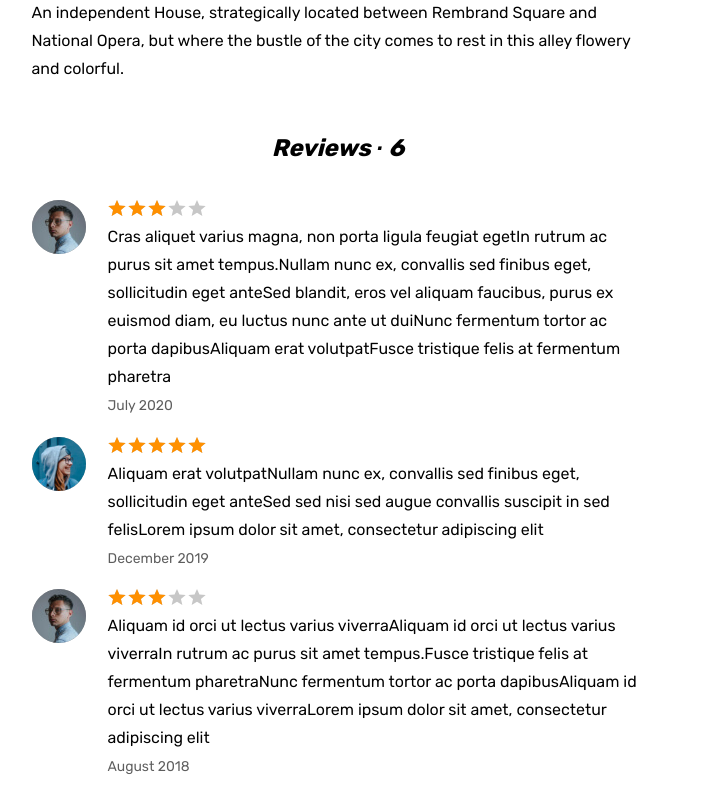
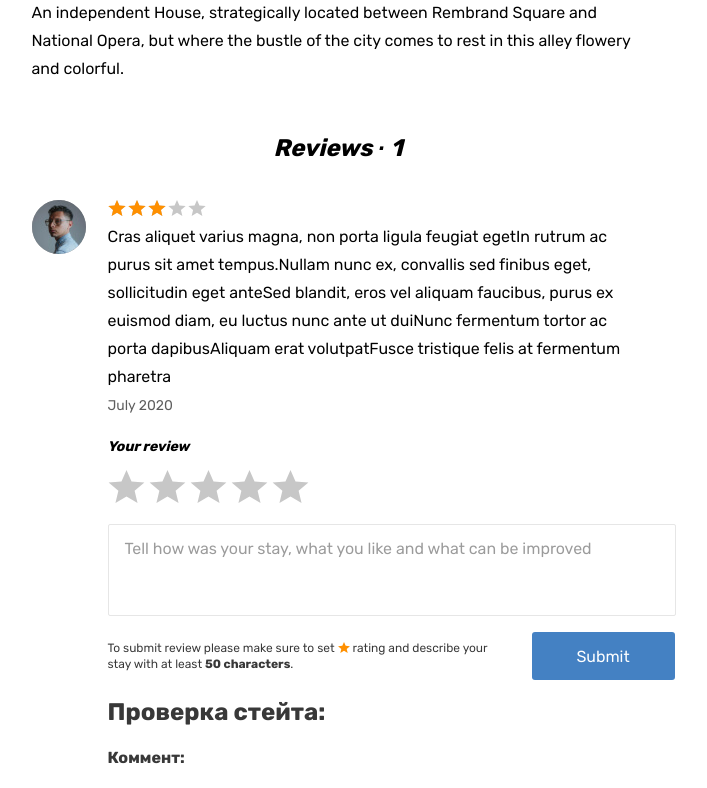
Before and after one commit to levallevchenko/Six-Cities, a React app: page /offer/0 in a window 1280 px wide. Shown: the part 1120-1908 px from the top of the page, without its empty margins (302-1009 px from the left). Built offline with nearby package versions, Linux system fonts and the light colour scheme.

Commit message:
Сгруппирует отзывы

```diff
--- a/src/components/app/app.jsx
+++ b/src/components/app/app.jsx
@@ -18,7 +18,7 @@
           <Main placesCount={placesCount} offers = {offers} CardType = {CardType.MAIN} />
         </Route>
         <Route exact path="/offer/:id">
-          <Room offer = {offers[0]} reviews = {reviews} nearbyOffers = {nearbyOffersArray[0]} CardType = {CardType.MAIN} />
+          <Room offer = {offers[0]} reviews = {reviews[0]} nearbyOffers = {nearbyOffersArray[0]} CardType = {CardType.MAIN} />
         </Route>
         <Route exact path="/login">
           <Login />
--- a/src/mocks/reviews.js
+++ b/src/mocks/reviews.js
@@ -1,14 +1,14 @@
 import {nanoid} from 'nanoid';
 import {getRandomInteger, getRandomBoolean, generateRandomArray, getRandomNumber, getElementFromArray, generateRandomDate} from '../utils';
 import {minCountData, maxCountData, descriptionArray, userNames, avatarNames} from './data';
+import {offers} from './offers';
 
 const DATE_OF_FIRST_REVIEW = `2018, 2, 1`;
-const reviewCount = getRandomInteger(minCountData.REVIEW_COUNT, maxCountData.REVIEW_COUNT);
 
-const generateReview = () => {
+const generateReview = (index) => {
   const comment = generateRandomArray(descriptionArray, minCountData.DESCRIPTION_COUNT, maxCountData.DESCRIPTION_COUNT);
   const date = generateRandomDate(new Date(DATE_OF_FIRST_REVIEW), new Date());
-  const id = nanoid();
+  const id = index + nanoid();
   const rating = getRandomNumber(minCountData.RATING_VALUE, maxCountData.RATING_VALUE).toFixed(1);
   const avatarUrl = `img/avatar-${getElementFromArray(avatarNames).toLowerCase()}.jpg`;
   const userId = getRandomInteger(minCountData.IMAGE_ID, maxCountData.IMAGE_ID);
@@ -32,13 +32,18 @@
 };
 
 const generateReviews = () => {
+  const reviewCount = getRandomInteger(minCountData.REVIEW_COUNT, maxCountData.REVIEW_COUNT);
   const reviews = [];
+  const reviewsArray = [];
   for (let i = 0; i < reviewCount; i++) {
     const review = generateReview(i);
     reviews.push(review);
+    for (let j = 0; j < offers.length; j++) {
+      reviewsArray.push(reviews);
+    }
   }
 
-  return reviews;
+  return reviewsArray;
 };
 
 export const reviews = generateReviews();
```
